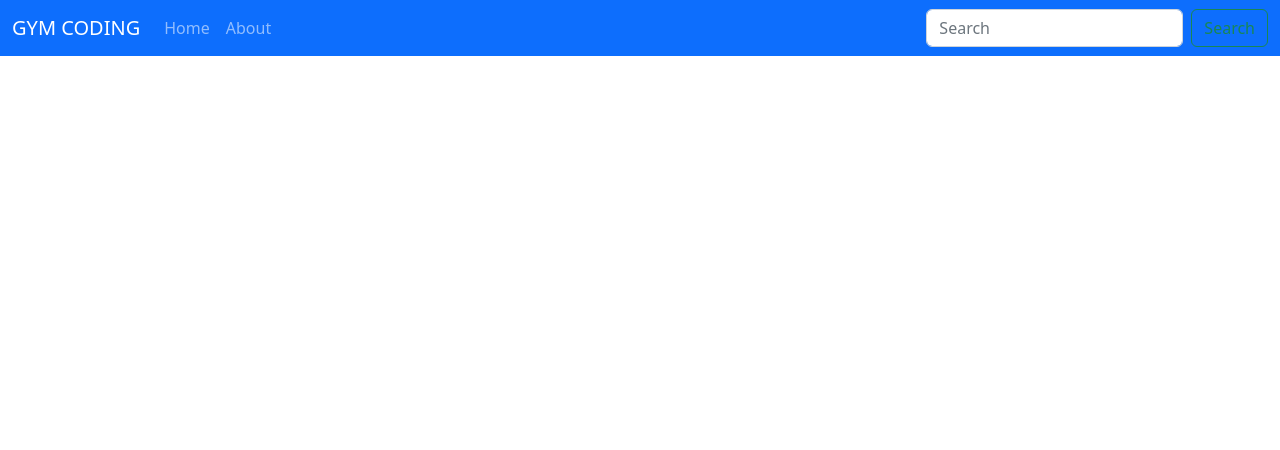
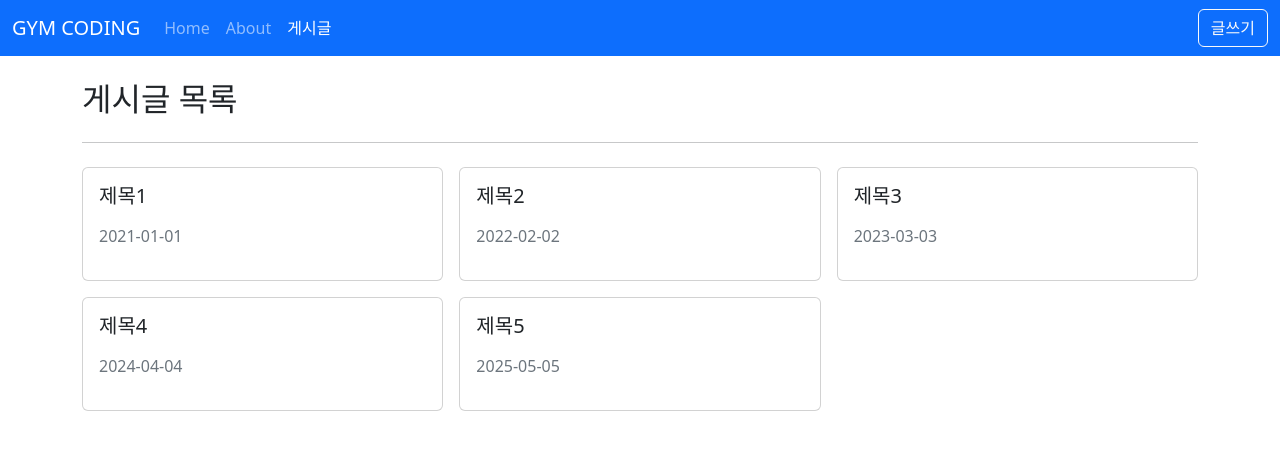
Before and after one commit to hjun-park/vue-js-practice, a Vue app in the folder vue-advance/vue3-posts/: page /posts in a window 1280 px wide. Shown: the top 450 px of the page. Built offline with nearby package versions, Linux system fonts and the light colour scheme.

Commit message:
[실전편] Vue Router : 게시판 UI 만들기

```diff
--- /dev/null
+++ b/vue-advance/vue3-posts/src/api/posts.js
@@ -0,0 +1,14 @@
+// 03-15. axios 모듈로 json 데이터 조회 예정
+// 일단은 조회했다고 가정하고 하드코딩
+const posts = [
+	{ id: 1, title: '제목1', contents: '내용1', createdAt: '2021-01-01' },
+	{ id: 2, title: '제목2', contents: '내용2', createdAt: '2022-02-02' },
+	{ id: 3, title: '제목3', contents: '내용3', createdAt: '2023-03-03' },
+	{ id: 4, title: '제목4', contents: '내용4', createdAt: '2024-04-04' },
+	{ id: 5, title: '제목5', contents: '내용5', createdAt: '2025-05-05' },
+];
+
+// 목록을 조회할 수 있도록 getPost 함수 생성
+export function getPosts() {
+	return posts;
+}
--- /dev/null
+++ b/vue-advance/vue3-posts/src/components/posts/PostItem.vue
@@ -0,0 +1,30 @@
+<!-- 03-10. Post List에 보여질 네모난 카드목록들 -->
+<template>
+	<div class="card">
+		<div class="card-body">
+			<h5 class="card-title">{{ title }}</h5>
+			<p class="card-text">
+				{{ content }}
+			</p>
+			<p class="text-muted">{{ createdAt }}</p>
+		</div>
+	</div>
+</template>
+
+<script setup>
+// 03-11. setup 함수에서 props 선언 -> defineProps
+defineProps({
+	title: {
+		type: String,
+		required: true,
+	},
+	content: {
+		type: String,
+	},
+	// 타입 여러 개 지정
+	createdAt: {
+		type: [String, Date, Number],
+	},
+});
+</script>
+<style lang="scss" scoped></style>
--- a/vue-advance/vue3-posts/src/layouts/TheHeader.vue
+++ b/vue-advance/vue3-posts/src/layouts/TheHeader.vue
@@ -31,6 +31,12 @@
 								>About</RouterLink
 							>
 						</li>
+						<!-- 03-06. 새로운 링크 걸기 위해 element 추가 후 posts로 연결-->
+						<li class="nav-item">
+							<RouterLink class="nav-link" active-class="active" to="/posts"
+								>게시글</RouterLink
+							>
+						</li>
 
 						<!-- <li class="nav-item"> -->
 						<!-- 02-05. 기존 a태그를 사용한 부분은 클릭 시 페이지 리로딩이 된다. -->
@@ -41,28 +47,26 @@
 						</li> -->
 					</ul>
 
-					<form class="d-flex" role="search">
-						<input
-							class="form-control me-2"
-							type="search"
-							placeholder="Search"
-							aria-label="Search"
-						/>
-						<button class="btn btn-outline-success" type="submit">
-							Search
-						</button>
-					</form>
+					<!-- 03-07. 버튼 클릭 시 글쓰기 화면 나오도록 생성 -->
+					<div class="d-flex" role="search" type="button" @click="goPage">
+						<button class="btn btn-outline-light" type="submit">글쓰기</button>
+					</div>
 				</div>
 			</div>
 		</nav>
 	</header>
 </template>
 
-<script>
-export default {
-	setup() {
-		return {};
-	},
+<script setup>
+// 03-08. goPage 메소드 -> 게시글 등록화면을 보낼 것
+
+import { useRouter } from 'vue-router';
+
+// 그래서 router 객체 만들어준다.
+// 페이지로 보내려면 push 사용
+const router = useRouter();
+const goPage = () => {
+	router.push('/posts/create');
 };
 </script>
 
--- a/vue-advance/vue3-posts/src/router/index.js
+++ b/vue-advance/vue3-posts/src/router/index.js
@@ -2,6 +2,11 @@
 import { createRouter, createWebHistory } from 'vue-router'; // 뷰 라우터 정보 갖고있음
 import HomeView from '@/views/HomeView.vue';
 import AboutView from '@/views/AboutView.vue';
+// 03-01. posts에서 만들어주었던 Page Component를 import
+import PostCreateView from '@/views/posts/PostCreateView.vue';
+import PostDetailView from '@/views/posts/PostDetailView.vue';
+import PostEditView from '@/views/posts/PostEditView.vue';
+import PostListView from '@/views/posts/PostListView.vue';
 
 // 라우터 매핑 정보
 const routes = [
@@ -15,6 +20,31 @@ const routes = [
 		name: 'About',
 		component: AboutView,
 	},
+
+	// 03-02. 컴포넌트 import 했으면 아래에 route mapping 지정
+	// 위와 다르게 이름없는 컴포넌트를 지정할 예정
+	{
+		path: '/posts',
+		name: 'PostList',
+		component: PostListView,
+	},
+	{
+		path: '/posts/create',
+		name: 'PostCreate',
+		component: PostCreateView,
+	},
+	// 03-03. :id -> 동적 라우팅(여러 개의 URL 하나의 페이지에 매핑)
+	{
+		path: '/posts/:id',
+		// 03-21. 이름 지정
+		name: 'PostDetail',
+		component: PostDetailView,
+	},
+	{
+		path: '/posts/:id/edit',
+		name: 'PostEdit',
+		component: PostEditView,
+	},
 ];
 
 const router = createRouter({
--- a/vue-advance/vue3-posts/src/views/posts/PostCreateView.vue
+++ b/vue-advance/vue3-posts/src/views/posts/PostCreateView.vue
@@ -1,7 +1,22 @@
 <template>
 	<div>
+		<!-- 03-09. 게시글 등록 화면 구성-->
 		<h2>게시글 등록</h2>
 		<hr class="my-4" />
+		<form @submit.prevent>
+			<div class="mb-3">
+				<label for="title" class="form-label">제목</label>
+				<input type="text" class="form-control" id="title" />
+			</div>
+			<div class="mb-3">
+				<label for="exampleFormControlTextarea1" class="form-label">내용</label>
+				<textarea class="form-control" id="content" rows="3"></textarea>
+			</div>
+			<div class="pt-4">
+				<button type="button" class="btn btn-outline-dark me-2">목록</button>
+				<button class="btn btn-primary">저장</button>
+			</div>
+		</form>
 	</div>
 </template>
 
--- a/vue-advance/vue3-posts/src/views/posts/PostDetailView.vue
+++ b/vue-advance/vue3-posts/src/views/posts/PostDetailView.vue
@@ -2,6 +2,14 @@
 	<div>
 		<h2>게시글 상세</h2>
 		<hr class="my-4" />
+		<!-- 03-04. 동적 라우트에 매핑된 값을 확인하는 방법 -->
+		<p>params : {{ $route.params }}</p>
+
+		<!-- 03-05. 이외에도 query parameter, hash 로 받을 수 있다. -->
+		<!-- query parameter : /posts?serach=love -->
+		<!-- 						hash : /posts/alice#profile -->
+		<p>query : {{ $route.query }}</p>
+		<p>hash : {{ $route.hash }}</p>
 	</div>
 </template>
 
--- a/vue-advance/vue3-posts/src/views/posts/PostListView.vue
+++ b/vue-advance/vue3-posts/src/views/posts/PostListView.vue
@@ -2,9 +2,72 @@
 	<div>
 		<h2>게시글 목록</h2>
 		<hr class="my-4" />
+
+		<!-- 03-14. Grid System 이용해서 목록에 뿌려보기 -->
+		<!-- Grid System 은 간격조정을 통해 레이아웃 설정이 가능하다 -->
+		<!-- [참고영상 1] https://www.youtube.com/watch?v=V30z8k8kTfE -->
+		<!-- [참고영상 2] https://www.youtube.com/watch?v=InuKrcuByWI -->
+		<div class="row g-3">
+			<!-- 03-18. for문을 돌면서 개수만큼 화면 출력 -->
+			<div v-for="post in posts" :key="post.id" class="col-4">
+				<!-- 03-13. 자식에서 선언한 props에게 부모가 데이터 전달 -->
+				<!-- 부모: PostListView.vue / 자식: PostItem.vue -->
+				<!-- 03-18. for 통해서 받는 데이터를 v-model 에 담아둔다. (props) -->
+				<!-- 클릭 시에는 id 값을 받아서 이동 -->
+				<PostItem
+					:title="post.title"
+					:content="post.content"
+					:created-at="post.createdAt"
+					@click="goPage(post.id)"
+				></PostItem>
+			</div>
+		</div>
 	</div>
 </template>
 
-<script setup></script>
+<script setup>
+// 03-12. template에 사용하기 위해 PostItem import
+import PostItem from '@/components/posts/PostItem.vue';
 
+// 03-17. api/posts.js 에서 작성한 메소드 import
+import { getPosts } from '@/api/posts';
+import { ref } from 'vue';
+import { useRouter } from 'vue-router';
+
+// 03-16. posts라는 반응형 데이터 생성
+const posts = ref([]);
+const fetchPosts = () => {
+	posts.value = getPosts();
+};
+
+fetchPosts();
+
+// 03-19. 이동하는 goPage 메소드 정의 (push)
+const router = useRouter();
+// const goPage = id => {
+// router.push('/posts/' + id);
+// router.push(`/posts/${id}`); // 백쿼트 사용 가능
+// 03-20. 문제점은 push에 하드코딩 한다는 점이다. 이를 해결해본다. (index.js)
+// name을 지정하면 된다. (객체 파라미터 사용)
+// 만들어지는 URI : https://localhost:3000/posts/2?searchText=hello#world!
+// router.push({
+// 	name: 'PostDetail', // 이름으로 지정하면 하드코딩 X
+// 	params: {
+// 		// 인자 전달
+// 		id,
+// 	},
+// 	// Query Parameter
+// 	query: {
+// 		searchText: 'hello',
+// 	},
+// 	hash: '#world!',
+// });
+// };
+
+const goPage = () => {
+	router.push({
+		name: 'PostCreate',
+	});
+};
+</script>
 <style lang="scss" scoped></style>
```
